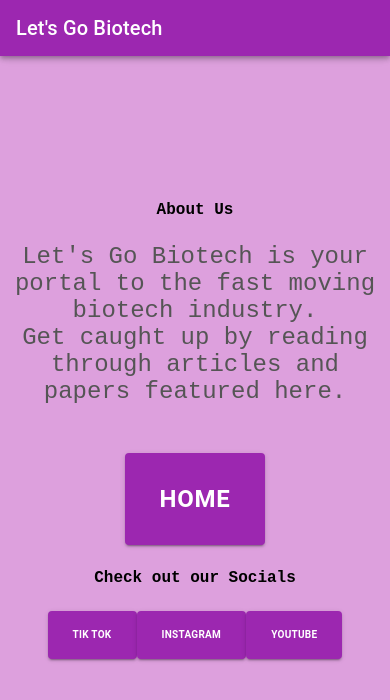
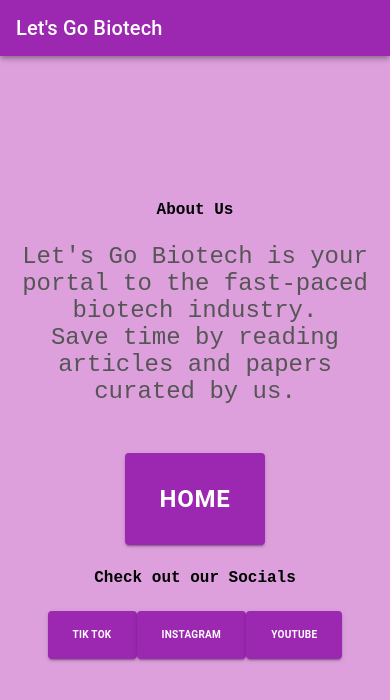
Before and after one commit to rohanrobinson/lgb, a Next.js app: page /about-us in a window 390 px wide. Shown: the top 700 px of the page. Built offline with nearby package versions, Linux system fonts and the light colour scheme.

Commit message:
copy changes, seeing if css changes shows header on mobile

```diff
--- a/src/pages/about-us.js
+++ b/src/pages/about-us.js
@@ -38,8 +38,8 @@
                 }}>
 
               <p className={styles.aboutUsText}>
-                         Let's Go Biotech is your portal to the fast moving biotech industry. <br />
-                         Get caught up by reading through articles and papers featured here.
+                         Let's Go Biotech is your portal to the fast-paced biotech industry. <br />
+                         Save time by reading articles and papers curated by us.
                           <br />
               </p>
 
--- a/src/styles/Home.module.css
+++ b/src/styles/Home.module.css
@@ -1,6 +1,6 @@
 @media only screen and (max-width: 800px) {
     .selectPaperHeader, .readPaperHeader {
-      font-size: 1.25rem;
+      font-size: 2rem;
     }
 
     .lgbDescription, .aboutUsDescription {
```
Also changed, not shown: src/pages/index.js (+1 -25 lines).
